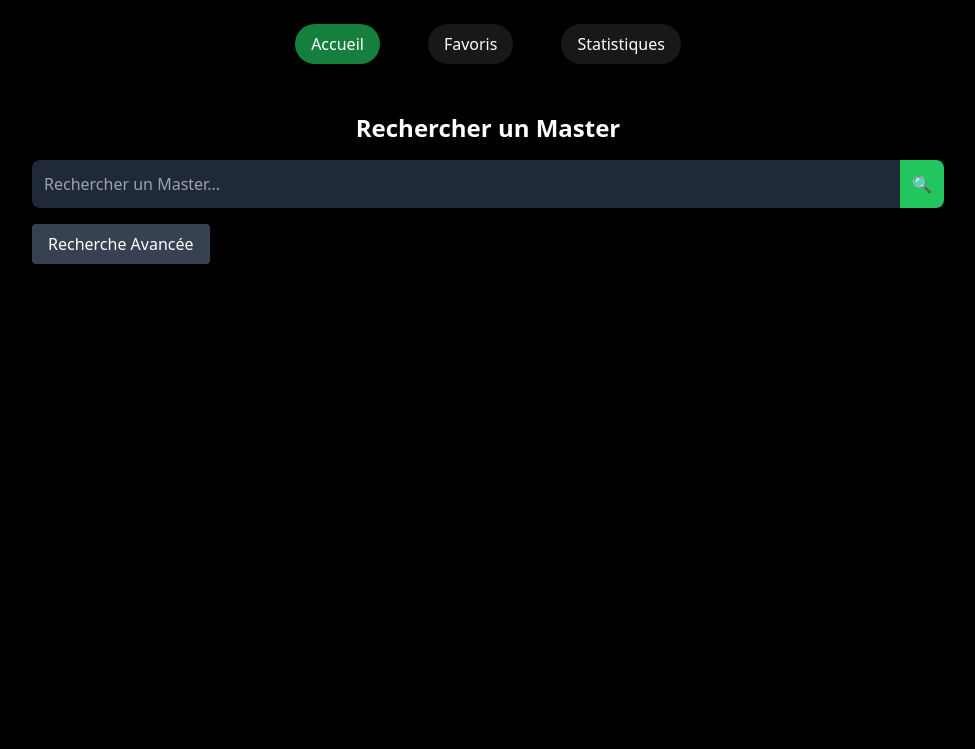
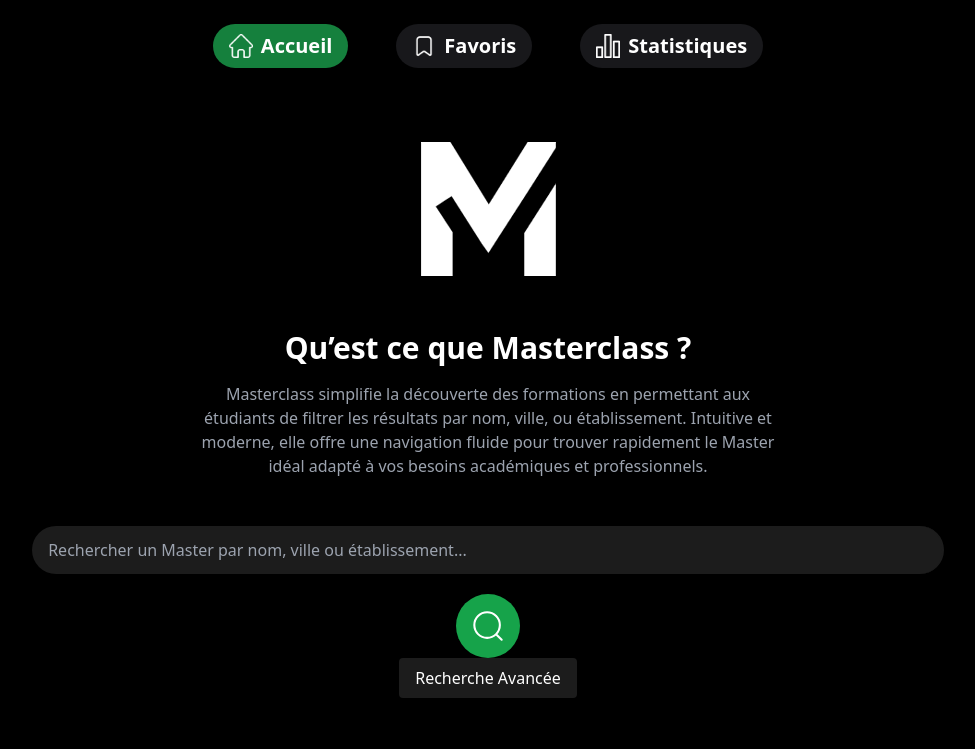
Before and after one commit to i2301534/sae3.01-3.03-groupe-4, a website with bundled scripts: page src/test-recherche.html in a window 1280 px wide. Shown: the whole page, without its empty margins (152-1127 px from the left). Built offline with nearby package versions, Linux system fonts and the light colour scheme; no server answers.

Commit message:
Mise à jour test-recherche

```diff
--- a/src/test-recherche.html
+++ b/src/test-recherche.html
@@ -21,9 +21,9 @@
     }
 
     .master-title {
-            font-size: 1.25rem;
-            font-weight: bold;
-            margin-bottom: 0.5rem;
+      font-size: 1.25rem;
+      font-weight: bold;
+      margin-bottom: 0.5rem;
     }
 
     .view-details {
@@ -53,25 +53,68 @@
 <body class="bg-black text-white">
 
   <!-- Header -->
-  <div class="flex justify-center gap-12 bg-black text-white p-6">
-    <a href="index.html" class="bg-green-700 px-4 py-2 rounded-full">Accueil</a>
-    <a href="favoris.html" class="bg-zinc-900 px-4 py-2 rounded-full">Favoris</a>
-    <a href="statistiques.html" class="bg-zinc-900 px-4 py-2 rounded-full">Statistiques</a>
+  <div class="flex flex-col text-xl font-bold">
+    <!-- Desktop Version -->
+    <nav class="hidden md:flex justify-center gap-12 bg-black text-white p-6">
+      <!-- Accueil -->
+      <a href="index.html"
+        class="flex items-center gap-2 px-4 py-2 rounded-full bg-green-700 text-white hover:bg-green-600">
+        <img src="./Images/icon/home.png" alt="Accueil Icon" class="h-6 w-6" />
+        <span>Accueil</span>
+      </a>
+
+      <!-- Favoris -->
+      <a href="favoris.html"
+        class="flex items-center gap-2 px-4 py-2 rounded-full bg-zinc-900 text-white hover:bg-gray-700">
+        <img src="./Images/icon/bookmark.png" alt="Favoris Icon" class="h-6 w-6" />
+        <span>Favoris</span>
+      </a>
+
+      <!-- Statistiques -->
+      <a href="statistiques.html"
+        class="flex items-center gap-2 px-4 py-2 rounded-full bg-zinc-900 text-white hover:bg-gray-700">
+        <img src="./Images/icon/bar-chart.png" alt="Statistiques Icon" class="h-6 w-6" />
+        <span>Statistiques</span>
+      </a>
+    </nav>
   </div>
 
   <!-- Main Content -->
-  <main class="w-full md:flex md:justify-center md:items-center">
-    <div class="w-full md:w-3/4 p-6 rounded-lg shadow-lg">
-      <h1 class="text-2xl font-bold text-center mb-4">Rechercher un Master</h1>
-      <div class="flex items-center mb-4">
-        <input id="search-bar" type="text" placeholder="Rechercher un Master..."
-          class="w-full p-3 rounded-l-lg bg-gray-800 text-white">
-        <button id="search-button" class="bg-green-500 hover:bg-green-600 text-white p-3 rounded-r-lg">🔍</button>
+  <main class="flex flex-col items-center justify-center pt-5 text-center">
+    <!-- Logo -->
+    <div class="flex items-center justify-center mb-6">
+      <div class="p-6 rounded-lg flex items-center justify-center">
+        <img src="./Images/logo.png" alt="logo" class="h-50 w-50" />
       </div>
-      <button id="open-advanced-search" class="bg-gray-700 hover:bg-green-500 text-white px-4 py-2 rounded">Recherche
-        Avancée</button>
-      <div id="masters-container" class="mt-4"></div>
     </div>
+
+    <!-- Titre principal -->
+    <h1 class="text-3xl font-bold mb-4">Qu’est ce que Masterclass ?</h1>
+    <p class="text-gray-400 px-4 md:px-0 mb-6 max-w-xl">
+      Masterclass simplifie la découverte des formations en
+      permettant aux étudiants de filtrer les résultats par nom, ville, ou établissement.
+      Intuitive et moderne, elle offre une navigation fluide pour trouver rapidement le Master idéal adapté à vos
+      besoins académiques et professionnels.
+    </p>
+
+    <div class="w-full md:w-3/4"
+      style="padding: 1.5rem; border-radius: 0.5rem; box-shadow: 0px 4px 6px rgba(0, 0, 0, 0.1);">
+
+      <!-- Barre de recherche -->
+      <div class="justify-center items-center mb-6">
+        <input type="text" id="search-bar" placeholder=" Rechercher un Master par nom, ville ou établissement..."
+          class="w-3/4 md:w-full p-3 rounded-full"
+          style="background-color: var(--gray-custom); color: white; outline: none; border: none; border-right: 2px solid var(--gray-custom);" />
+
+        <div class="pt-5">
+          <button id="search-button" class="bg-green-600 hover:bg-green-600 p-3 rounded-full">
+            <img src="./Images/icon/search.svg" alt="logo" class="h-10 w-10" />
+          </button>
+        </div>
+        <button id="open-advanced-search" class="bg-gray-700 hover:bg-green-500 text-white px-4 py-2 rounded" style="background-color: var(--gray-custom);">Recherche
+          Avancée</button>
+        <div id="masters-container" class="mt-4 text-left"></div>
+      </div>
   </main>
 
   <!-- Pop-up Recherche Avancée -->
@@ -110,6 +153,31 @@
     </div>
   </div>
 
+  <!-- Footer -->
+  <!-- Mobile Version -->
+  <nav class="md:hidden fixed bottom-0 w-full bg-zinc-900 text-white flex justify-around p-4">
+    <!-- Accueil -->
+    <a href="index.html" class="flex flex-col items-center">
+      <div class="h-16 w-16 bg-zinc-500 rounded-full flex items-center justify-center">
+        <img src="./Images/icon/home.png" alt="Accueil Icon" class="h-8 w-8" />
+      </div>
+    </a>
+
+    <!-- Favoris -->
+    <a href="favoris.html" class="flex flex-col items-center">
+      <div class="h-16 w-16 bg-green-700 rounded-full flex items-center justify-center">
+        <img src="./Images/icon/bookmark.png" alt="Favoris Icon" class="h-8 w-8" />
+      </div>
+    </a>
+
+    <!-- Statistiques -->
+    <a href="statistiques.html" class="flex flex-col items-center">
+      <div class="h-16 w-16 bg-zinc-500 rounded-full flex items-center justify-center">
+        <img src="./Images/icon/bar-chart.png" alt="Statistiques Icon" class="h-8 w-8" />
+      </div>
+    </a>
+  </nav>
+
   <script src="./javaScript/network.js" type="module"></script>
   <script src="./javaScript/recherche.js" type="module"></script>
 </body>
```
Also changed, not shown: src/index.html (+38 -18 lines).
